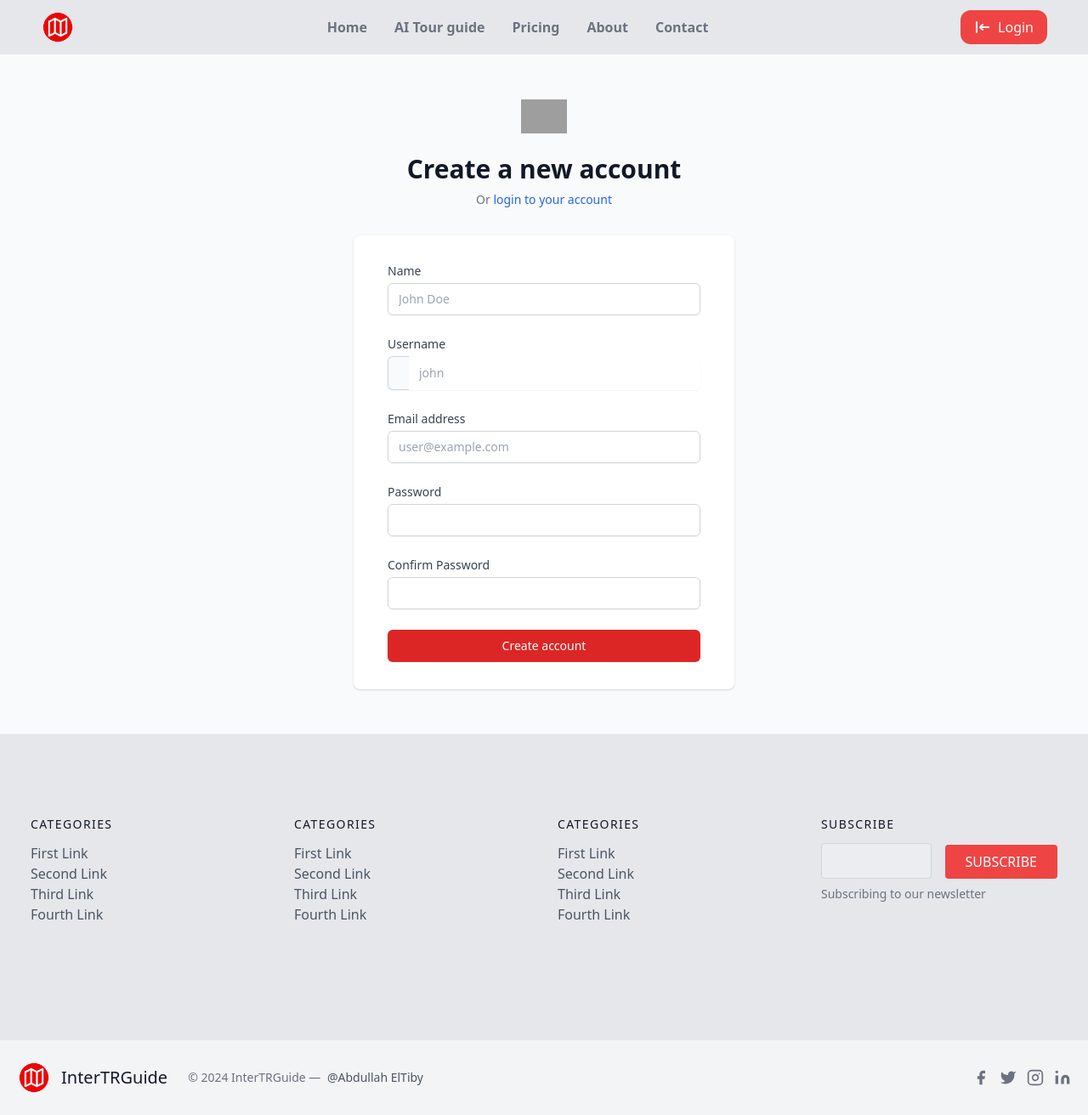
After one commit to AbdullahElTiby/2.0-InterTRGuide, a Django app: page /signup in a window 1280 px wide. The commit adds this page. Shown: the whole page at 85% size. Run offline with Django 5.2, Linux system fonts and the light colour scheme; grey boxes are pictures that could not be loaded.

Commit message:
feat: Add signup and login pages and views

```diff
--- a/intertrguide/app/urls.py
+++ b/intertrguide/app/urls.py
@@ -7,4 +7,6 @@ urlpatterns = [
     path('pricing', views.pricing, name='pricing'),
     path('about', views.about, name='about'),
     path('contact', views.contact, name='contact'),
+    path('signup', views.signup, name='signup'),
+    path('login', views.login, name='login'),
 ]
--- a/intertrguide/app/views.py
+++ b/intertrguide/app/views.py
@@ -19,3 +19,11 @@ def about(request):
 def contact(request):
 
     return render(request, 'contact.html')
+
+def signup(request):
+
+    return render(request, 'signup.html')
+
+def login(request):
+
+    return render(request, 'login.html')
--- a/intertrguide/templates/base.html
+++ b/intertrguide/templates/base.html
@@ -98,6 +98,7 @@
 			</ul>
 		</div>
 		<div class="order-2 md:order-3">
+			<a href="{% url "login" %}">
 				<button class="px-4 py-2 bg-red-500 hover:bg-red-600 text-gray-50 rounded-xl flex items-center gap-2">
 					<!-- Heroicons - Login Solid -->
 					<svg xmlns="http://www.w3.org/2000/svg" class="h-5 w-5" viewBox="0 0 20 20" fill="currentColor">
@@ -105,6 +106,7 @@
 					</svg>
 					<span>Login</span>
 				</button>
+			</a>
 		</div>
 	</div>
 </nav>
@@ -172,7 +174,6 @@
 		  <h2 class="title-font font-medium text-gray-900 tracking-widest text-sm mb-3">SUBSCRIBE</h2>
 		  <div class="flex xl:flex-nowrap md:flex-nowrap lg:flex-wrap flex-wrap justify-center items-end md:justify-start">
 			<div class="relative w-40 sm:w-auto xl:mr-4 lg:mr-0 sm:mr-4 mr-2">
-			  <label for="footer-field" class="leading-7 text-sm text-gray-600">Placeholder</label>
 			  <input type="text" id="footer-field" name="footer-field" class="w-full bg-gray-100 bg-opacity-50 rounded border border-gray-300 focus:bg-transparent focus:ring-2 focus:ring-red-200 focus:border-red-500 text-base outline-none text-gray-700 py-1 px-3 leading-8 transition-colors duration-200 ease-in-out" spellcheck="false" data-ms-editor="true">
 			</div>
 			<button class="lg:mt-2 xl:mt-0 flex-shrink-0 inline-flex text-white bg-red-500 border-0 py-2 px-6 focus:outline-none hover:bg-red-600 rounded">SUBSCRIBE</button>
--- /dev/null
+++ b/intertrguide/templates/signup.html
@@ -0,0 +1,101 @@
+{% extends "base.html" %}
+
+
+{% block pagetitle %}
+    Sign up
+{% endblock pagetitle %}
+
+
+{% block maincontent %}
+<div class="min-h-screen bg-gray-50 flex flex-col justify-center py-12 sm:px-6 lg:px-8">
+    <div class="sm:mx-auto sm:w-full sm:max-w-md">
+        <img class="mx-auto h-10 w-auto" src="https://www.svgrepo.com/show/301692/login.svg" alt="Workflow">
+        <h2 class="mt-6 text-center text-3xl leading-9 font-extrabold text-gray-900">
+            Create a new account
+        </h2>
+        <p class="mt-2 text-center text-sm leading-5 text-gray-500 max-w">
+            Or
+            <a href="{% url "login" %}"
+                class="font-medium text-blue-600 hover:text-blue-500 focus:outline-none focus:underline transition ease-in-out duration-150">
+                login to your account
+            </a>
+        </p>
+    </div>
+
+    <div class="mt-8 sm:mx-auto sm:w-full sm:max-w-md">
+        <div class="bg-white py-8 px-4 shadow sm:rounded-lg sm:px-10">
+            <form method="POST" action="#">
+                <div>
+                    <label for="email" class="block text-sm font-medium leading-5  text-gray-700">Name</label>
+                    <div class="mt-1 relative rounded-md shadow-sm">
+                        <input id="name" name="name" placeholder="John Doe" type="text" required="" value="" class="appearance-none block w-full px-3 py-2 border border-gray-300 rounded-md placeholder-gray-400 focus:outline-none focus:shadow-outline-blue focus:border-blue-300 transition duration-150 ease-in-out sm:text-sm sm:leading-5">
+                        <div class="hidden absolute inset-y-0 right-0 pr-3 flex items-center pointer-events-none">
+                            <svg class="h-5 w-5 text-red-500" fill="currentColor" viewBox="0 0 20 20">
+                                <path fill-rule="evenodd"
+                                    d="M18 10a8 8 0 11-16 0 8 8 0 0116 0zm-7 4a1 1 0 11-2 0 1 1 0 012 0zm-1-9a1 1 0 00-1 1v4a1 1 0 102 0V6a1 1 0 00-1-1z"
+                                    clip-rule="evenodd">
+                                </path>
+                            </svg>
+                        </div>
+                    </div>
+                </div>
+
+                <div class="mt-6">
+                    <label for="username" class="block text-sm font-medium leading-5 text-gray-700">Username</label>
+                    <div class="mt-1 flex rounded-md shadow-sm">
+
+                        <span class="inline-flex h-10 items-center px-3 rounded-l-md border border-r-0 border-gray-300 bg-gray-50 text-gray-500 sm:text-sm">
+
+                </span>
+                        <input id="username" name="username" placeholder="john" type="text" required="" value="" class="flex-1 form-input pl-3 block w-full rounded-none rounded-r-md transition duration-150 ease-in-out sm:text-sm sm:leading-5 ">
+                    </div>
+                </div>
+
+                <div class="mt-6">
+                    <label for="email" class="block text-sm font-medium leading-5  text-gray-700">
+            Email address
+          </label>
+                    <div class="mt-1 relative rounded-md shadow-sm">
+                        <input id="email" name="email" placeholder="user@example.com" type="email" required="" value="" class="appearance-none block w-full px-3 py-2 border border-gray-300 rounded-md placeholder-gray-400 focus:outline-none focus:shadow-outline-blue focus:border-blue-300 transition duration-150 ease-in-out sm:text-sm sm:leading-5
+                ">
+                        <div class="hidden absolute inset-y-0 right-0 pr-3 flex items-center pointer-events-none">
+                            <svg class="h-5 w-5 text-red-500" fill="currentColor" viewBox="0 0 20 20">
+                                <path fill-rule="evenodd"
+                                    d="M18 10a8 8 0 11-16 0 8 8 0 0116 0zm-7 4a1 1 0 11-2 0 1 1 0 012 0zm-1-9a1 1 0 00-1 1v4a1 1 0 102 0V6a1 1 0 00-1-1z"
+                                    clip-rule="evenodd"></path>
+                            </svg>
+                        </div>
+                    </div>
+                </div>
+
+                <div class="mt-6">
+                    <label for="password" class="block text-sm font-medium leading-5 text-gray-700">
+                Password
+            </label>
+                    <div class="mt-1 rounded-md shadow-sm">
+                        <input id="password" name="password" type="password" required="" class="appearance-none block w-full px-3 py-2 border border-gray-300 rounded-md placeholder-gray-400 focus:outline-none focus:shadow-outline-blue focus:border-blue-300 transition duration-150 ease-in-out sm:text-sm sm:leading-5">
+                    </div>
+                </div>
+
+                <div class="mt-6">
+                    <label for="password_confirmation" class="block text-sm font-medium leading-5 text-gray-700">
+                Confirm Password
+            </label>
+                    <div class="mt-1 rounded-md shadow-sm">
+                        <input id="password_confirmation" name="password_confirmation" type="password" required="" class="appearance-none block w-full px-3 py-2 border border-gray-300 rounded-md placeholder-gray-400 focus:outline-none focus:shadow-outline-blue focus:border-blue-300 transition duration-150 ease-in-out sm:text-sm sm:leading-5">
+                    </div>
+                </div>
+
+                <div class="mt-6">
+                    <span class="block w-full rounded-md shadow-sm">
+            <button type="submit" class="w-full flex justify-center py-2 px-4 border border-transparent text-sm font-medium rounded-md text-white bg-red-600 hover:bg-red-500 focus:outline-none focus:border-indigo-700 focus:shadow-outline-indigo active:bg-indigo-700 transition duration-150 ease-in-out">
+              Create account
+            </button>
+          </span>
+                </div>
+            </form>
+
+        </div>
+    </div>
+</div>
+{% endblock maincontent %}
```
Also changed, not shown: intertrguide/templates/index.html (+4 -4 lines), intertrguide/templates/login.html (added, +66 -0 lines). Lines whose indentation alone changed are shown as unchanged.
